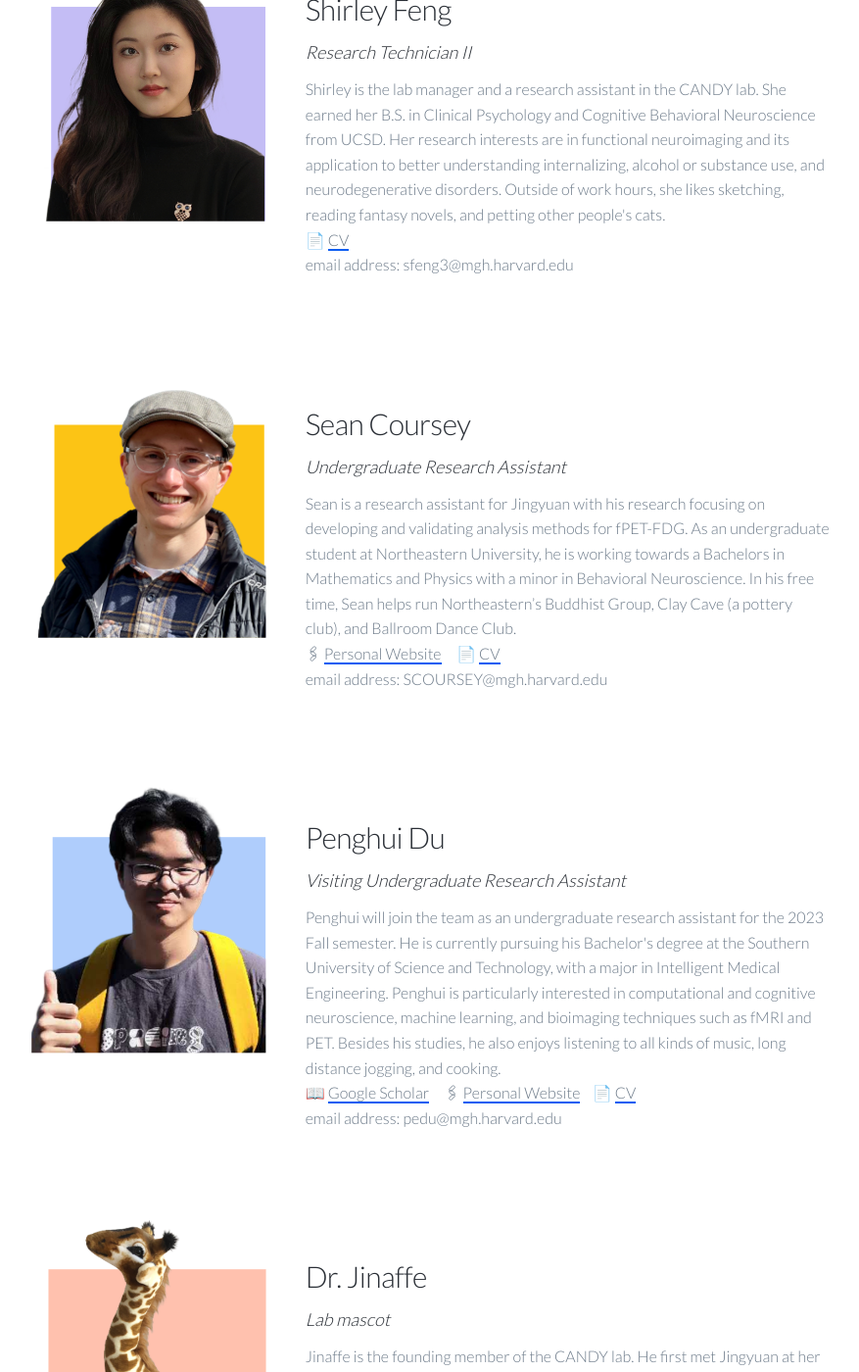
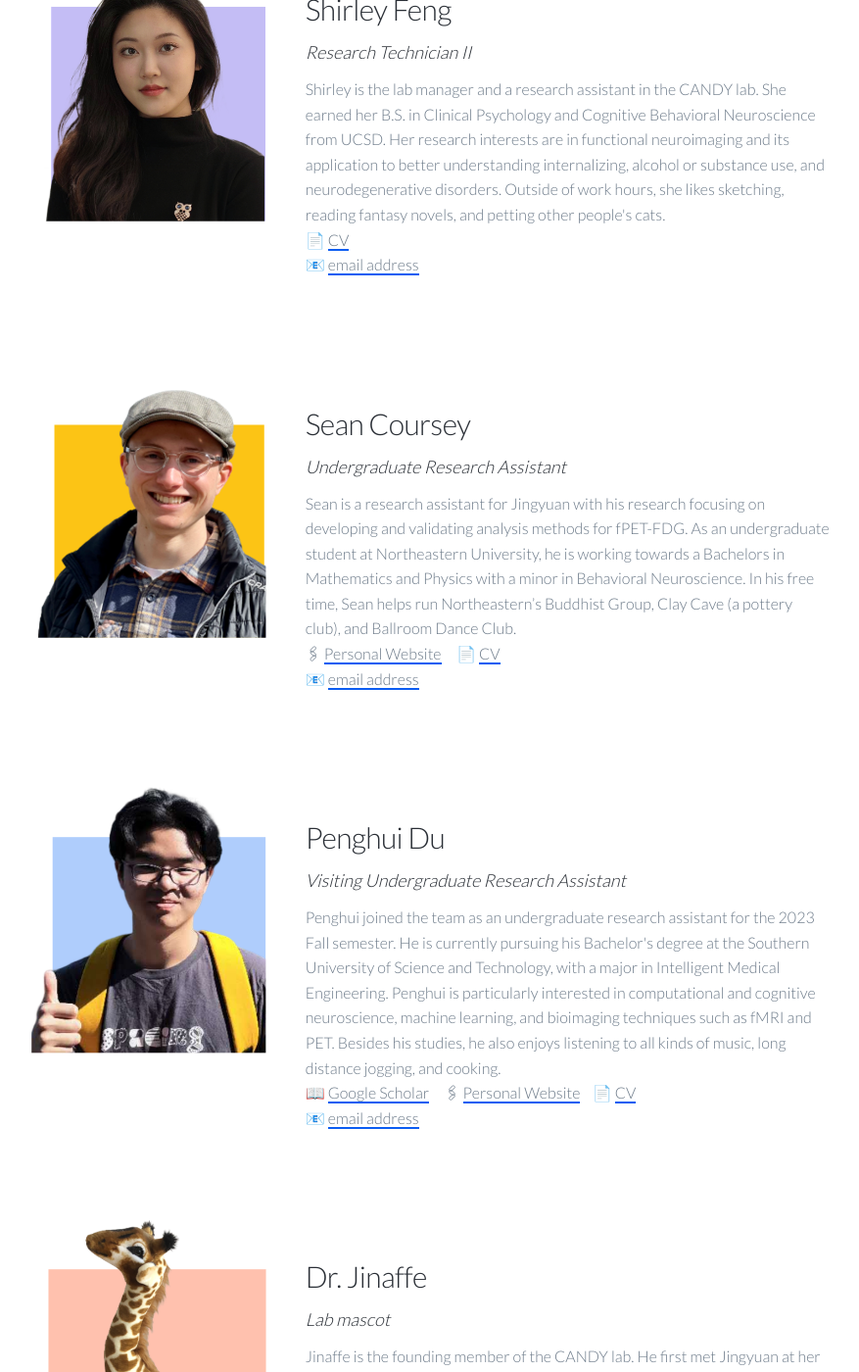
Before and after one commit to CANDYlaboratory/candylab.github.io, a Jekyll site: the page built from _pages/people.md, in a window 1280 px wide and 1400 px high, scrolled down 1318 px. Shown: the whole window at 98% size, without its empty margins (392-1269 px from the left). Built offline with Jekyll 4.4.1, drawn with Linux system fonts in a browser that asks for light colours; nearby versions of some CDN libraries; some of the changed text lies outside the part shown.

Commit message:
Update people.md

```diff
--- a/_pages/people.md
+++ b/_pages/people.md
@@ -17,10 +17,11 @@ layout: simple
 	<h3>Jingyuan Chen</h3>
 	<h6><em>Principle Investigator</em></h6>
     <p1>Jingyuan is an Assistant Professor at the Martinos Center for Biomedical Imaging at Massachusetts General Hospital and Harvard Medical School. She received her Ph.D. from Stanford University with a major in Electrical Engineering and a minor in Statistics. In her spare time, she likes traveling, calligraphy, and drawing cartoons.<br>
-    📖  <a href = "https://scholar.google.com/citations?user=x2-XVPUAAAAJ&hl=en&oi=ao">Google Scholar</a>
+	📖  <a href = "https://scholar.google.com/citations?user=x2-XVPUAAAAJ&hl=en&oi=ao">Google Scholar</a>
     &nbsp;&nbsp;&nbsp;
-    🖇  <a href = "https://sites.google.com/view/jingyuan-e-chen/about">Personal Website</a><br>
-email address: jechen@mgh.harvard.edu
+	🖇  <a href = "https://sites.google.com/view/jingyuan-e-chen/about">Personal Website</a><br>
+	📧 <a href = "jechen@mgh.harvard.edu">email address</a>
+
     </p1>
 
 </div>
@@ -36,7 +37,7 @@ email address: jechen@mgh.harvard.edu
 	<h6><em>Research Technician II</em></h6>
     <p1>Dakota obtained her M.S in Data Science at NYU Courant, and her B.S. in Neuroscience from NYU. Her research interest underlies in deploying machine learning and statistical knowledge to study various brain functions, and deciphering 1. the physiological networks in aging population and 2. white matter tracts activation under high-field fMRI. During her spare time, Dakota enjoys traveling, surfing, bouldering, photograghy, and visual arts. <br>
     	🖇  <a href = "https://dakotafan.github.io/Portfolio/">Personal Website</a><br>
-	📧 <a href = jfan0@mgh.harvard.edu>email address</a>
+	📧 <a href = "jfan0@mgh.harvard.edu">email address</a>
     </p1>
 </div>
 </section_dakota>
@@ -48,8 +49,8 @@ email address: jechen@mgh.harvard.edu
 	<h3>Shirley Feng</h3>
 	<h6><em>Research Technician II</em></h6>
     <p1>Shirley is the lab manager and a research assistant in the CANDY lab. She earned her B.S. in Clinical Psychology and Cognitive Behavioral Neuroscience from UCSD. Her research interests are in functional neuroimaging and its application to better understanding internalizing, alcohol or substance use, and neurodegenerative disorders. Outside of work hours, she likes sketching, reading fantasy novels, and petting other people's cats. <br>
-    📄  <a href= "https://www.jechenlab.com/assets/Shirley_CV.pdf">CV</a><br>
-email address: sfeng3@mgh.harvard.edu
+	📄  <a href= "https://www.jechenlab.com/assets/Shirley_CV.pdf">CV</a><br>
+	📧 <a href = "sfeng3@mgh.harvard.edu">email address</a>
     </p1>
 </div>
 </section_dakota>
@@ -62,10 +63,10 @@ email address: sfeng3@mgh.harvard.edu
 	<h3>Sean Coursey</h3>
 	<h6><em>Undergraduate Research Assistant</em></h6>
     <p1>Sean is a research assistant for Jingyuan with his research focusing on developing and validating analysis methods for fPET-FDG. As an undergraduate student at Northeastern University, he is working towards a Bachelors in Mathematics and Physics with a minor in Behavioral Neuroscience. In his free time, Sean helps run Northeastern’s Buddhist Group, Clay Cave (a pottery club), and Ballroom Dance Club.<br>
-  🖇  <a href = "https://www.seancoursey.com/">Personal Website</a>
+	🖇  <a href = "https://www.seancoursey.com/">Personal Website</a>
     &nbsp;&nbsp;&nbsp;
-    📄  <a href= "https://drive.google.com/file/d/1gNcb_G67HjOkPChk0lYX44-ITdEf6wLM/view">CV</a><br>
-email address: SCOURSEY@mgh.harvard.edu
+	📄  <a href= "https://drive.google.com/file/d/1gNcb_G67HjOkPChk0lYX44-ITdEf6wLM/view">CV</a><br>
+	📧 <a href = "SCOURSEY@mgh.harvard.edu">email address</a>
     </p1>
 </div>
 </section_dakota>
@@ -76,12 +77,12 @@ email address: SCOURSEY@mgh.harvard.edu
 <div class='text'>
 	<h3>Penghui Du</h3>
 	<h6><em>Visiting Undergraduate Research Assistant</em></h6>
-    <p1>Penghui will join the team as an undergraduate research assistant for the 2023 Fall semester. He is currently pursuing his Bachelor's degree at the Southern University of Science and Technology, with a major in Intelligent Medical Engineering. Penghui is particularly interested in computational and cognitive neuroscience, machine learning, and bioimaging techniques such as fMRI and PET. Besides his studies, he also enjoys listening to all kinds of music, long distance jogging, and cooking.<br>
-    📖  <a href = "https://scholar.google.com/citations?hl=zh-CN&user=RMFYKDYAAAAJ&view_op=list_works&gmla=ABEO0YpFxJq8w-fxYbaoNpDQh90oNAkj7t9EYk-ip4E_TzYhk62QxTuIRPomkLY1YLSSnY9Bbfts6MivJ5oLLy2vx5ZefZdSpexTZVX5ibI">Google Scholar</a>
+    <p1>Penghui joined the team as an undergraduate research assistant for the 2023 Fall semester. He is currently pursuing his Bachelor's degree at the Southern University of Science and Technology, with a major in Intelligent Medical Engineering. Penghui is particularly interested in computational and cognitive neuroscience, machine learning, and bioimaging techniques such as fMRI and PET. Besides his studies, he also enjoys listening to all kinds of music, long distance jogging, and cooking.<br>
+	📖  <a href = "https://scholar.google.com/citations?hl=zh-CN&user=RMFYKDYAAAAJ&view_op=list_works&gmla=ABEO0YpFxJq8w-fxYbaoNpDQh90oNAkj7t9EYk-ip4E_TzYhk62QxTuIRPomkLY1YLSSnY9Bbfts6MivJ5oLLy2vx5ZefZdSpexTZVX5ibI">Google Scholar</a>
     &nbsp;&nbsp;&nbsp;
-    🖇  <a href = "https://penghui-du.com/">Personal Website</a>&nbsp;&nbsp;&nbsp;
-    📄  <a href= "https://penghui-du.com/uploads/resume.pdf">CV</a><br>
-email address: pedu@mgh.harvard.edu
+	🖇  <a href = "https://penghui-du.com/">Personal Website</a>&nbsp;&nbsp;&nbsp;
+	📄  <a href= "https://penghui-du.com/uploads/resume.pdf">CV</a><br>
+	📧 <a href = "pedu@mgh.harvard.edu">email address</a>
     </p1>
 </div>
 </section_dakota>
```
